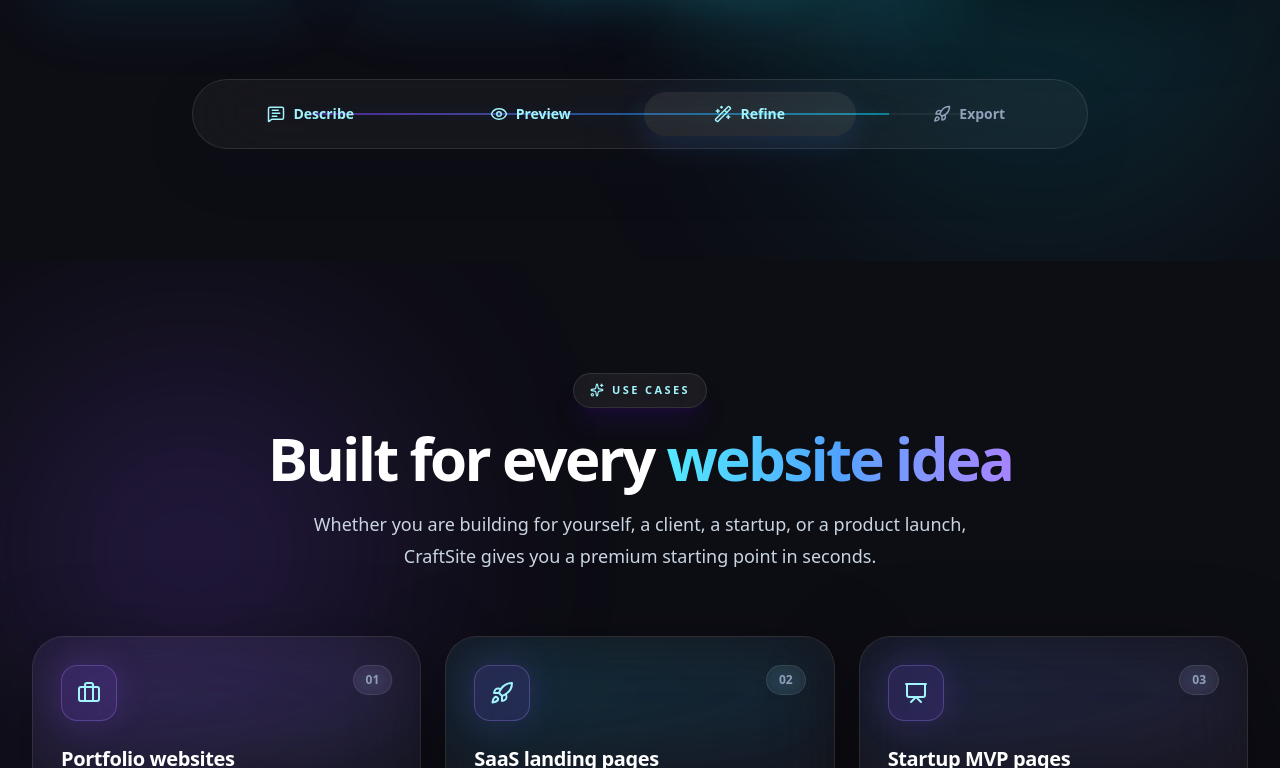
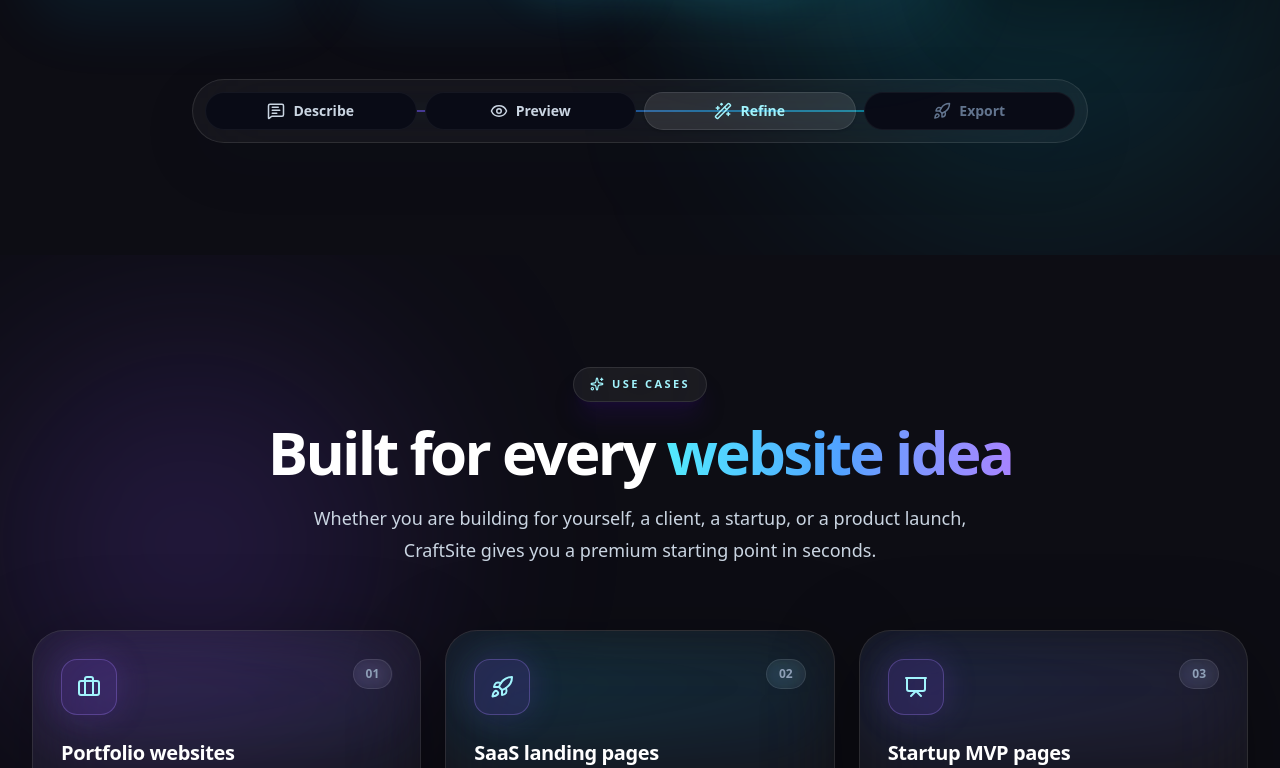
Before and after one commit to 7337475780/craftsite-ai, a Next.js app in the folder apps/web/: page / in a window 1280 px wide. Shown: the part 3972-4740 px from the top of the page. Built offline with nearby package versions, Linux system fonts and the light colour scheme; no server answers; sample sign-in values are in the browser's storage.

Commit message:
feat: add interactive landing page workflow component and shell layout structure

```diff
--- a/apps/web/app/globals.css
+++ b/apps/web/app/globals.css
@@ -48,12 +48,12 @@
     transition: all var(--transition);
   }
 
-  a {
+  a:not([class*="text-"]) {
     color: var(--accent);
     text-decoration: none;
   }
 
-  a:hover {
+  a:not([class*="text-"]):hover {
     color: var(--accent-2);
     text-decoration: none;
   }
--- a/apps/web/components/app/AppShell.tsx
+++ b/apps/web/components/app/AppShell.tsx
@@ -140,7 +140,7 @@ function SidebarLink({
             "absolute inset-0 rounded-2xl",
             variant === "admin"
               ? "bg-gradient-to-r from-violet-600 via-blue-600 to-cyan-500 dark:from-cyan-300 dark:via-blue-300 dark:to-violet-300"
-              : "bg-gradient-to-r from-slate-950 via-violet-950 to-blue-950 dark:from-white dark:via-cyan-100 dark:to-blue-100"
+              : "bg-gradient-to-r from-violet-600 via-purple-600 to-indigo-600 dark:from-white dark:via-cyan-100 dark:to-blue-100"
           )}
           transition={{
             type: "spring",
--- a/apps/web/components/landing/Pricing.tsx
+++ b/apps/web/components/landing/Pricing.tsx
@@ -218,7 +218,7 @@ export function Pricing() {
                 transition={{ duration: 0.55, ease: "easeOut" }}
                 whileHover={{ y: -8, scale: 1.015 }}
                 className={`group relative overflow-hidden rounded-[2rem] border p-6 backdrop-blur-2xl transition sm:p-8 ${plan.popular
-                  ? "border-violet-500/40 bg-slate-950 text-white shadow-[0_30px_100px_rgba(79,70,229,0.24)] dark:border-violet-400/50 dark:bg-white/[0.06] dark:shadow-[0_30px_110px_rgba(124,58,237,0.24)]"
+                  ? "border-violet-500/60 bg-white/90 text-slate-950 shadow-[0_30px_100px_rgba(124,58,237,0.18)] dark:border-violet-400/50 dark:bg-white/[0.06] dark:text-white dark:shadow-[0_30px_110px_rgba(124,58,237,0.24)]"
                   : "border-slate-900/10 bg-white/75 text-slate-950 shadow-[0_22px_70px_rgba(15,23,42,0.08)] dark:border-white/10 dark:bg-white/[0.04] dark:text-white dark:shadow-[0_24px_90px_rgba(0,0,0,0.36)]"
                   }`}
               >
@@ -239,8 +239,8 @@ export function Pricing() {
                 <div className="relative z-10 flex h-full flex-col">
                   <div
                     className={`mb-7 flex h-14 w-14 items-center justify-center rounded-2xl border ${plan.popular
-                      ? "border-white/10 bg-white text-cyan-200 shadow-[0_0_35px_rgba(56,189,248,0.18)]"
-                      : "border-violet-500/20 bg-violet-500/10 text-violet-700 shadow-[0_18px_40px_rgba(124,58,237,0.12)] dark:border-violet-400/30 dark:bg-violet-500/15 dark:text-cyan-200"
+                      ? "border-violet-500/20 bg-violet-500/10 text-violet-700 shadow-sm dark:border-white/10 dark:bg-white dark:text-slate-950"
+                      : "border-violet-500/20 bg-violet-500/10 text-violet-700 shadow-sm dark:border-violet-400/30 dark:bg-violet-500/15 dark:text-cyan-200"
                       }`}
                   >
                     <Icon size={24} />
@@ -252,7 +252,7 @@ export function Pricing() {
 
                   <p
                     className={`mt-3 min-h-[5.25rem] text-sm leading-7 sm:text-base ${plan.popular
-                      ? "text-white/70"
+                      ? "text-slate-600 dark:text-white/70"
                       : "text-slate-600 dark:text-slate-400"
                       }`}
                   >
@@ -265,7 +265,7 @@ export function Pricing() {
                     </p>
                     <p
                       className={`pb-2 text-sm ${plan.popular
-                        ? "text-white/50"
+                        ? "text-slate-500 dark:text-white/50"
                         : "text-slate-500 dark:text-slate-500"
                         }`}
                     >
@@ -310,7 +310,7 @@ export function Pricing() {
 
                   <div
                     className={`my-8 h-px w-full ${plan.popular
-                      ? "bg-gradient-to-r from-transparent via-white/15 to-transparent"
+                      ? "bg-gradient-to-r from-transparent via-slate-900/10 to-transparent dark:via-white/15"
                       : "bg-gradient-to-r from-transparent via-slate-900/10 to-transparent dark:via-white/10"
                       }`}
                   />
@@ -320,7 +320,7 @@ export function Pricing() {
                       <div key={feature} className="flex items-start gap-3">
                         <div
                           className={`mt-0.5 flex h-6 w-6 shrink-0 items-center justify-center rounded-full ${plan.popular
-                            ? "bg-emerald-400/15 text-emerald-300"
+                            ? "bg-emerald-500/10 text-emerald-600 dark:bg-emerald-400/15 dark:text-emerald-300"
                             : "bg-emerald-500/10 text-emerald-600 dark:text-emerald-400"
                             }`}
                         >
@@ -329,7 +329,7 @@ export function Pricing() {
 
                         <span
                           className={`text-sm leading-6 ${plan.popular
-                            ? "text-white/75"
+                            ? "text-slate-600 dark:text-white/75"
                             : "text-slate-600 dark:text-slate-400"
                             }`}
                         >
--- a/apps/web/components/landing/Workflow.tsx
+++ b/apps/web/components/landing/Workflow.tsx
@@ -355,11 +355,11 @@ export function Workflow() {
                 return (
                   <div
                     key={step.id}
-                    className={`relative z-10 flex items-center justify-center gap-2 rounded-full px-3 py-3 text-sm font-black transition-all duration-300 ${isActive
-                      ? "bg-white text-blue-700 shadow-[0_10px_30px_rgba(59,130,246,0.16)] dark:bg-white/[0.08] dark:text-cyan-200"
+                    className={`relative z-10 flex items-center justify-center gap-2 rounded-full px-4 py-2 text-sm font-black transition-all duration-300 ${isActive
+                      ? "bg-white text-violet-700 shadow-sm border border-slate-200 dark:border-white/10 dark:bg-white/10 dark:text-cyan-200"
                       : isReached
-                        ? "text-cyan-600 dark:text-cyan-200"
-                        : "text-slate-500 dark:text-slate-400"
+                        ? "bg-slate-50 text-slate-600 border border-slate-100 hover:bg-slate-100 dark:bg-[#090b16] dark:border-white/5 dark:text-slate-300 dark:hover:bg-[#111428]"
+                        : "bg-slate-50 text-slate-400 border border-slate-100 hover:bg-slate-100 dark:bg-[#090b16] dark:border-white/5 dark:text-slate-500 dark:hover:bg-[#111428] dark:hover:text-slate-300"
                       }`}
                   >
                     <Icon size={18} />
```
